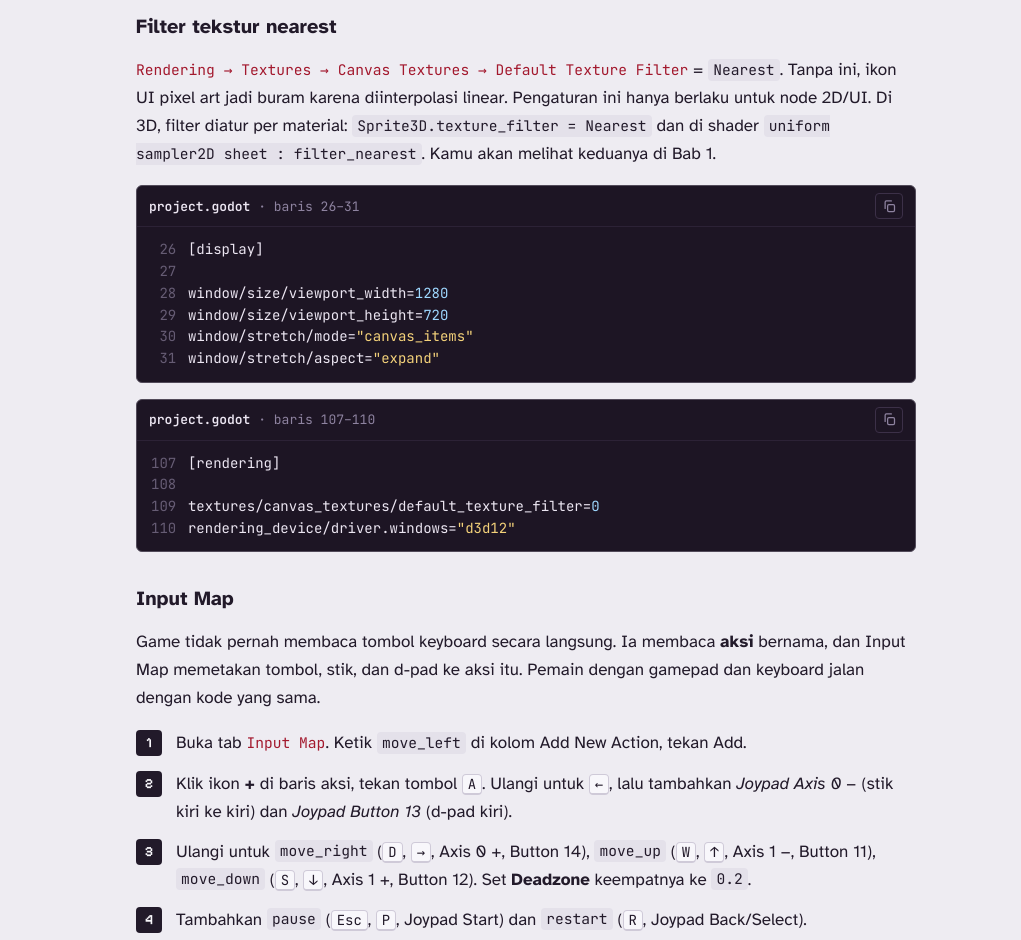
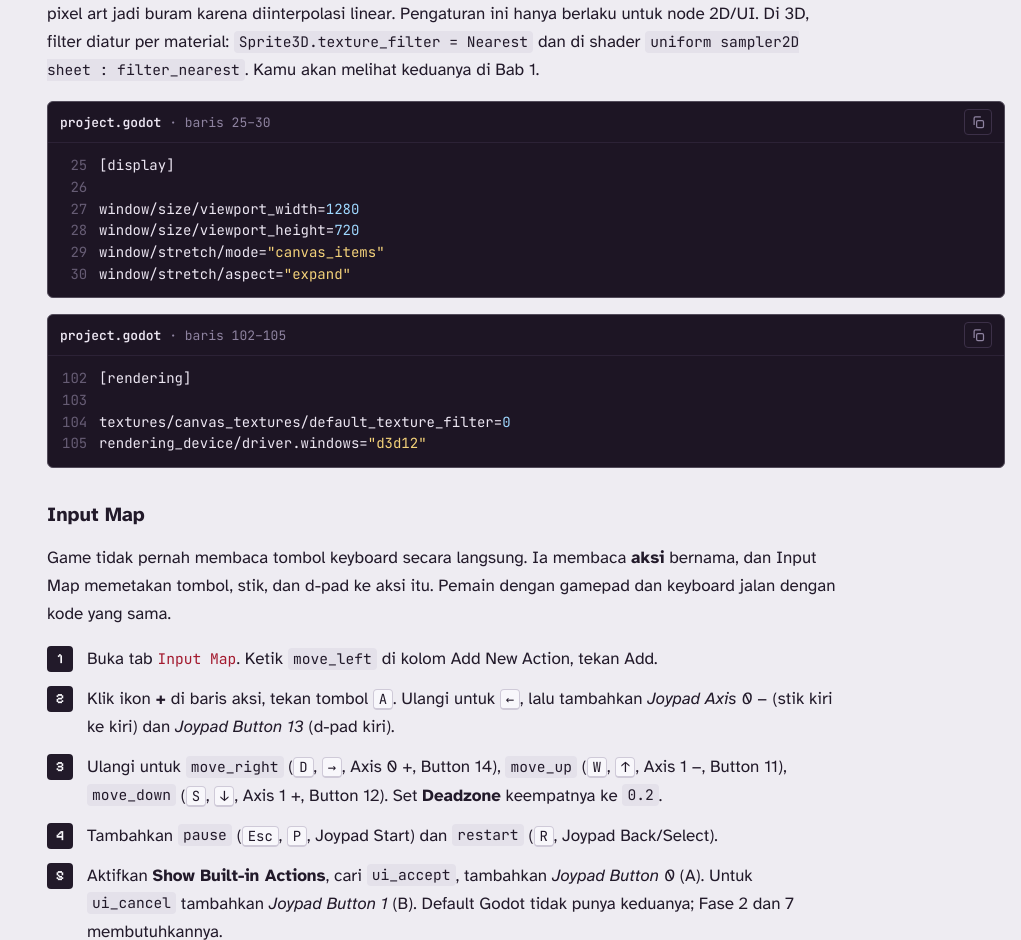
Before and after one commit to mgalihpp/knellbound, a plain HTML site: page docs/tutorial/bab-0.html in a window 1280 px wide. Shown: the part 2509-3449 px from the top of the page, without its empty margins (259-1280 px from the left). Drawn offline with Linux system fonts and the light colour scheme.

Commit message:
Guide: widen the content column, keep prose at reading width
The article was capped at 780px and centred, leaving wide empty margins on
desktop. It now spans up to 1120px; paragraphs stay at ~72ch while code,
tables, figures and notes use the full width, and demo canvases cap at 960px.

```diff
--- a/docs/tutorial/assets/style.css
+++ b/docs/tutorial/assets/style.css
@@ -164,7 +164,8 @@ main {
   padding-left: max(16px, env(safe-area-inset-left, 0px));
   padding-right: max(16px, env(safe-area-inset-right, 0px));
 }
-.article { max-width: 780px; margin: 0 auto; }
+.article { max-width: 1120px; margin: 0 auto; }
+.goal p, .callout p, .checkpoint li, .mistakes li, .exercise li, .demo-note { max-width: 90ch; }
 .wide { max-width: 1040px; margin-left: auto; margin-right: auto; }
 
 /* ---------------------------------------------------------------- type */
@@ -267,7 +268,7 @@ figcaption { font-size: 14.5px; color: var(--muted); margin-top: 6px; }
 .demo-head { display: flex; flex-wrap: wrap; gap: 6px 12px; align-items: baseline; padding: 10px 14px; border-bottom: 1px solid var(--line); }
 .demo-head .eyebrow { color: var(--holy); }
 .demo-head strong { font: 600 17px var(--font-display); }
-.demo canvas { display: block; width: 100%; height: auto; background: var(--canvas-bg); touch-action: none; }
+.demo canvas { display: block; width: 100%; max-width: 960px; margin: 0 auto; height: auto; background: var(--canvas-bg); touch-action: none; }
 .demo-controls { display: flex; flex-wrap: wrap; gap: 10px 18px; align-items: center; padding: 10px 14px; border-top: 1px solid var(--line); font-size: 14.5px; }
 .demo-controls label { display: inline-flex; gap: 8px; align-items: center; min-width: 0; }
 .demo-controls input[type=range] { width: 130px; accent-color: var(--blood); }
--- a/docs/tutorial/bab-0.html
+++ b/docs/tutorial/bab-0.html
@@ -9,7 +9,7 @@
 <link rel="preconnect" href="https://fonts.googleapis.com">
 <link rel="preconnect" href="https://fonts.gstatic.com" crossorigin>
 <link rel="stylesheet" href="https://fonts.googleapis.com/css2?family=Atkinson+Hyperlegible:ital,wght@0,400;0,700;1,400&family=JetBrains+Mono:wght@400;600&family=Pixelify+Sans:wght@500;600&display=swap">
-<link rel="stylesheet" href="assets/style.css?v=5213953b">
+<link rel="stylesheet" href="assets/style.css?v=19e99500">
 <script>try{var t=JSON.parse(localStorage.getItem("kb-theme"));if(t)document.documentElement.setAttribute("data-theme",t)}catch(e){}</script>
 </head>
 <body data-page="bab-0">
@@ -76,16 +76,16 @@
 <p><code>canvas_items</code> berarti UI dirancang di 1280×720 lalu diskalakan ke ukuran jendela sebenarnya; <code>expand</code> berarti layar yang lebih lebar menampilkan area lebih banyak, bukan bilah hitam. Dunia 3D tidak terpengaruh stretch karena ukurannya diatur oleh kamera orthographic (Bab 1).</p>
 <h3 id="filter">Filter tekstur nearest</h3>
 <p><span class="menu-path">Rendering → Textures → Canvas Textures → Default Texture Filter</span> = <code>Nearest</code>. Tanpa ini, ikon UI pixel art jadi buram karena diinterpolasi linear. Pengaturan ini hanya berlaku untuk node 2D/UI. Di 3D, filter diatur per material: <code>Sprite3D.texture_filter = Nearest</code> dan di shader <code>uniform sampler2D sheet : filter_nearest</code>. Kamu akan melihat keduanya di Bab 1.</p>
-<div class="code" data-src="project.godot" data-from="^\[display\]" data-to="^\[editor_plugins\]|^\[gui\]"><div class="file"><span><b>project.godot</b> · baris 26–31</span><button class="copy-btn" type="button">Salin</button></div><pre><code><span class="ln">26</span>[display]
-<span class="ln">27</span>
-<span class="ln">28</span>window/size/viewport_width=<span class="tk-num">1280</span>
-<span class="ln">29</span>window/size/viewport_height=<span class="tk-num">720</span>
-<span class="ln">30</span>window/stretch/mode=<span class="tk-str">&quot;canvas_items&quot;</span>
-<span class="ln">31</span>window/stretch/aspect=<span class="tk-str">&quot;expand&quot;</span></code></pre></div><!--/code-->
-<div class="code" data-src="project.godot" data-from="^\[rendering\]"><div class="file"><span><b>project.godot</b> · baris 107–110</span><button class="copy-btn" type="button">Salin</button></div><pre><code><span class="ln">107</span>[rendering]
-<span class="ln">108</span>
-<span class="ln">109</span>textures/canvas_textures/default_texture_filter=<span class="tk-num">0</span>
-<span class="ln">110</span>rendering_device/driver.windows=<span class="tk-str">&quot;d3d12&quot;</span></code></pre></div><!--/code-->
+<div class="code" data-src="project.godot" data-from="^\[display\]" data-to="^\[editor_plugins\]|^\[gui\]"><div class="file"><span><b>project.godot</b> · baris 25–30</span><button class="copy-btn" type="button">Salin</button></div><pre><code><span class="ln">25</span>[display]
+<span class="ln">26</span>
+<span class="ln">27</span>window/size/viewport_width=<span class="tk-num">1280</span>
+<span class="ln">28</span>window/size/viewport_height=<span class="tk-num">720</span>
+<span class="ln">29</span>window/stretch/mode=<span class="tk-str">&quot;canvas_items&quot;</span>
+<span class="ln">30</span>window/stretch/aspect=<span class="tk-str">&quot;expand&quot;</span></code></pre></div><!--/code-->
+<div class="code" data-src="project.godot" data-from="^\[rendering\]"><div class="file"><span><b>project.godot</b> · baris 102–105</span><button class="copy-btn" type="button">Salin</button></div><pre><code><span class="ln">102</span>[rendering]
+<span class="ln">103</span>
+<span class="ln">104</span>textures/canvas_textures/default_texture_filter=<span class="tk-num">0</span>
+<span class="ln">105</span>rendering_device/driver.windows=<span class="tk-str">&quot;d3d12&quot;</span></code></pre></div><!--/code-->
 
 <h3 id="input-map">Input Map</h3>
 <p>Game tidak pernah membaca tombol keyboard secara langsung. Ia membaca <b>aksi</b> bernama, dan Input Map memetakan tombol, stik, dan d-pad ke aksi itu. Pemain dengan gamepad dan keyboard jalan dengan kode yang sama.</p>
@@ -217,7 +217,7 @@
 </article>
 </main>
 </div>
-<script src="assets/search-index.js?v=f641e385"></script>
+<script src="assets/search-index.js?v=3fb33183"></script>
 <script src="assets/site.js?v=3fa56380"></script>
 <script src="assets/demos.js?v=4520dcc1"></script>
 <script src="assets/demos-swarm.js?v=36474919"></script>
```
Also changed, not shown: docs/tutorial/bab-1.html (+2 -2 lines), docs/tutorial/bab-2.html (+2 -2 lines), docs/tutorial/bab-3.html (+2 -2 lines), docs/tutorial/bab-4.html (+2 -2 lines), docs/tutorial/bab-5.html (+2 -2 lines), docs/tutorial/bab-6.html (+2 -2 lines), docs/tutorial/bab-7.html (+2 -2 lines), docs/tutorial/bab-8.html (+7 -8 lines), docs/tutorial/bab-9.html (+2 -2 lines), docs/tutorial/glosarium.html (+2 -2 lines), docs/tutorial/index.html (+2 -2 lines).
